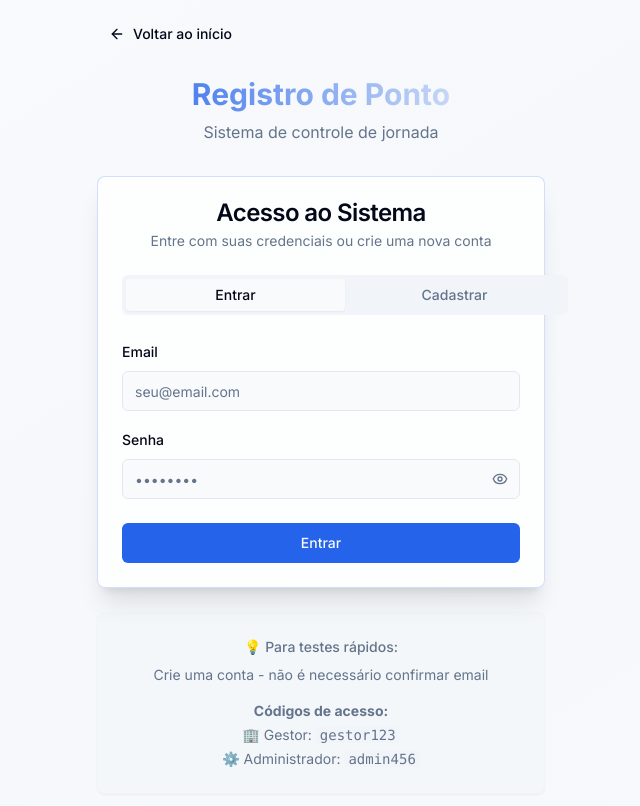
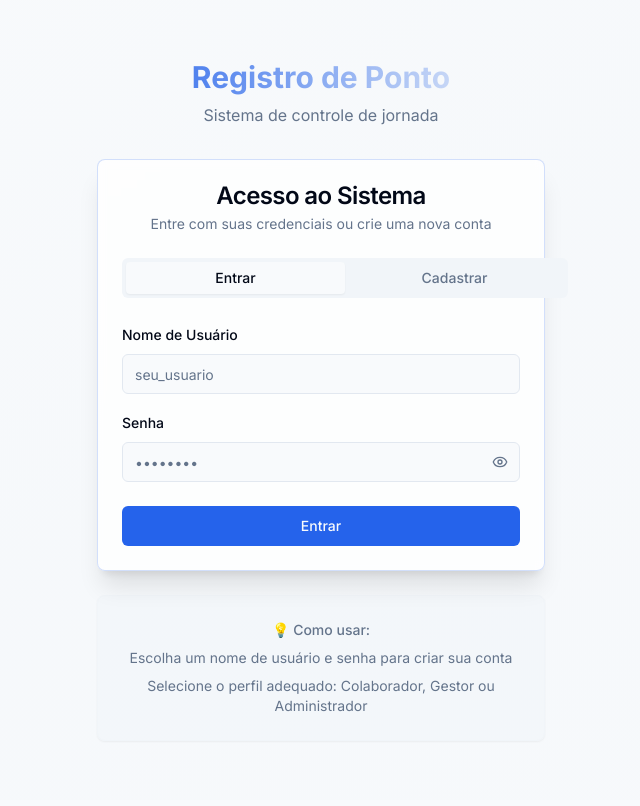
Before and after one commit to Gopazin/ponto-online, a React (Vite) app: page / in a window 1280 px wide. Shown: the top 806 px of the page, without its empty margins (319-959 px from the left). Built offline with nearby package versions, Linux system fonts and the light colour scheme.

Commit message:
Refactor login to username/password

```diff
--- a/src/pages/AuthPage.tsx
+++ b/src/pages/AuthPage.tsx
@@ -6,47 +6,36 @@ import { Card, CardContent, CardDescription, CardFooter, CardHeader, CardTitle }
 import { useAuth } from '@/context/AuthContext';
 import { Tabs, TabsContent, TabsList, TabsTrigger } from "@/components/ui/tabs";
 import { Select, SelectContent, SelectItem, SelectTrigger, SelectValue } from "@/components/ui/select";
-import { ArrowLeft, Eye, EyeOff, Loader2 } from 'lucide-react';
+import { Eye, EyeOff, Loader2 } from 'lucide-react';
 import { toast } from "sonner";
 
 const AuthPage = () => {
   // Login state
-  const [email, setEmail] = useState('');
+  const [username, setUsername] = useState('');
   const [password, setPassword] = useState('');
   const [showPassword, setShowPassword] = useState(false);
 
   // Registration state
-  const [registerEmail, setRegisterEmail] = useState('');
+  const [registerUsername, setRegisterUsername] = useState('');
   const [registerPassword, setRegisterPassword] = useState('');
   const [showRegisterPassword, setShowRegisterPassword] = useState(false);
   const [name, setName] = useState('');
   const [role, setRole] = useState<'employee' | 'supervisor' | 'admin'>('employee');
-  const [adminCode, setAdminCode] = useState('');
 
   const { signIn, signUp, user, profile, isLoading } = useAuth();
 
   const handleLogin = async (e: React.FormEvent) => {
     e.preventDefault();
+    // Gerar email interno baseado no username
+    const email = `${username}@empresa.local`;
     await signIn(email, password);
   };
 
   const handleRegister = async (e: React.FormEvent) => {
     e.preventDefault();
-
-    // Verificar o código de acesso para perfis de Gestor e Administrador
-    if (role !== 'employee') {
-      const accessCodes = {
-        supervisor: 'gestor123',
-        admin: 'admin456'
-      };
-
-      if (adminCode !== accessCodes[role]) {
-        toast.error('Código de acesso inválido para este perfil');
-        return;
-      }
-    }
-
-    await signUp(registerEmail, registerPassword, name, role);
+    // Gerar email interno baseado no username
+    const email = `${registerUsername}@empresa.local`;
+    await signUp(email, registerPassword, name, role);
   };
 
   // Function to handle role changes safely with type checking
@@ -69,18 +58,6 @@ const AuthPage = () => {
   return (
     <div className="min-h-screen bg-gradient-to-br from-background via-muted/30 to-secondary/20 flex items-center justify-center p-4">
       <div className="w-full max-w-md">
-        {/* Back to home button */}
-        <Button
-          asChild
-          variant="ghost"
-          size="sm"
-          className="mb-6 hover:bg-muted/50"
-        >
-          <Link to="/" className="flex items-center gap-2">
-            <ArrowLeft className="w-4 h-4" />
-            Voltar ao início
-          </Link>
-        </Button>
 
         <div className="text-center mb-8">
           <h1 className="text-3xl font-bold bg-gradient-to-r from-primary to-accent bg-clip-text text-transparent">
@@ -107,15 +84,15 @@ const AuthPage = () => {
               <form onSubmit={handleLogin}>
                 <CardContent className="space-y-4">
                   <div className="space-y-2">
-                    <label htmlFor="email" className="text-sm font-medium">
-                      Email
+                    <label htmlFor="username" className="text-sm font-medium">
+                      Nome de Usuário
                     </label>
                     <Input
-                      id="email"
-                      type="email"
-                      placeholder="seu@email.com"
-                      value={email}
-                      onChange={(e) => setEmail(e.target.value)}
+                      id="username"
+                      type="text"
+                      placeholder="seu_usuario"
+                      value={username}
+                      onChange={(e) => setUsername(e.target.value)}
                       required
                       className="transition-all focus:ring-2"
                     />
@@ -186,15 +163,15 @@ const AuthPage = () => {
                     />
                   </div>
                   <div className="space-y-2">
-                    <label htmlFor="register-email" className="text-sm font-medium">
-                      Email
+                    <label htmlFor="register-username" className="text-sm font-medium">
+                      Nome de Usuário
                     </label>
                     <Input
-                      id="register-email"
-                      type="email"
-                      placeholder="seu@email.com"
-                      value={registerEmail}
-                      onChange={(e) => setRegisterEmail(e.target.value)}
+                      id="register-username"
+                      type="text"
+                      placeholder="seu_usuario"
+                      value={registerUsername}
+                      onChange={(e) => setRegisterUsername(e.target.value)}
                       required
                       className="transition-all focus:ring-2"
                     />
@@ -246,26 +223,6 @@ const AuthPage = () => {
                       </SelectContent>
                     </Select>
                   </div>
-
-                  {role !== 'employee' && (
-                    <div className="space-y-2 animate-fade-in">
-                      <label htmlFor="admin-code" className="text-sm font-medium">
-                        Código de Acesso
-                      </label>
-                      <Input
-                        id="admin-code"
-                        type="password"
-                        placeholder="Código para perfis especiais"
-                        value={adminCode}
-                        onChange={(e) => setAdminCode(e.target.value)}
-                        required
-                        className="transition-all focus:ring-2"
-                      />
-                      <p className="text-xs text-muted-foreground">
-                        💡 Necessário para cadastro como Gestor ou Administrador
-                      </p>
-                    </div>
-                  )}
                 </CardContent>
                 <CardFooter>
                   <Button
@@ -292,13 +249,9 @@ const AuthPage = () => {
         <Card className="mt-6 bg-muted/50 border-muted">
           <CardContent className="pt-6">
             <div className="text-center text-sm text-muted-foreground space-y-2">
-              <p className="font-medium">💡 Para testes rápidos:</p>
-              <p>Crie uma conta - não é necessário confirmar email</p>
-              <div className="pt-2 space-y-1">
-                <p><strong>Códigos de acesso:</strong></p>
-                <p>🏢 Gestor: <code className="bg-muted px-1 rounded">gestor123</code></p>
-                <p>⚙️ Administrador: <code className="bg-muted px-1 rounded">admin456</code></p>
-              </div>
+              <p className="font-medium">💡 Como usar:</p>
+              <p>Escolha um nome de usuário e senha para criar sua conta</p>
+              <p>Selecione o perfil adequado: Colaborador, Gestor ou Administrador</p>
             </div>
           </CardContent>
         </Card>
```
